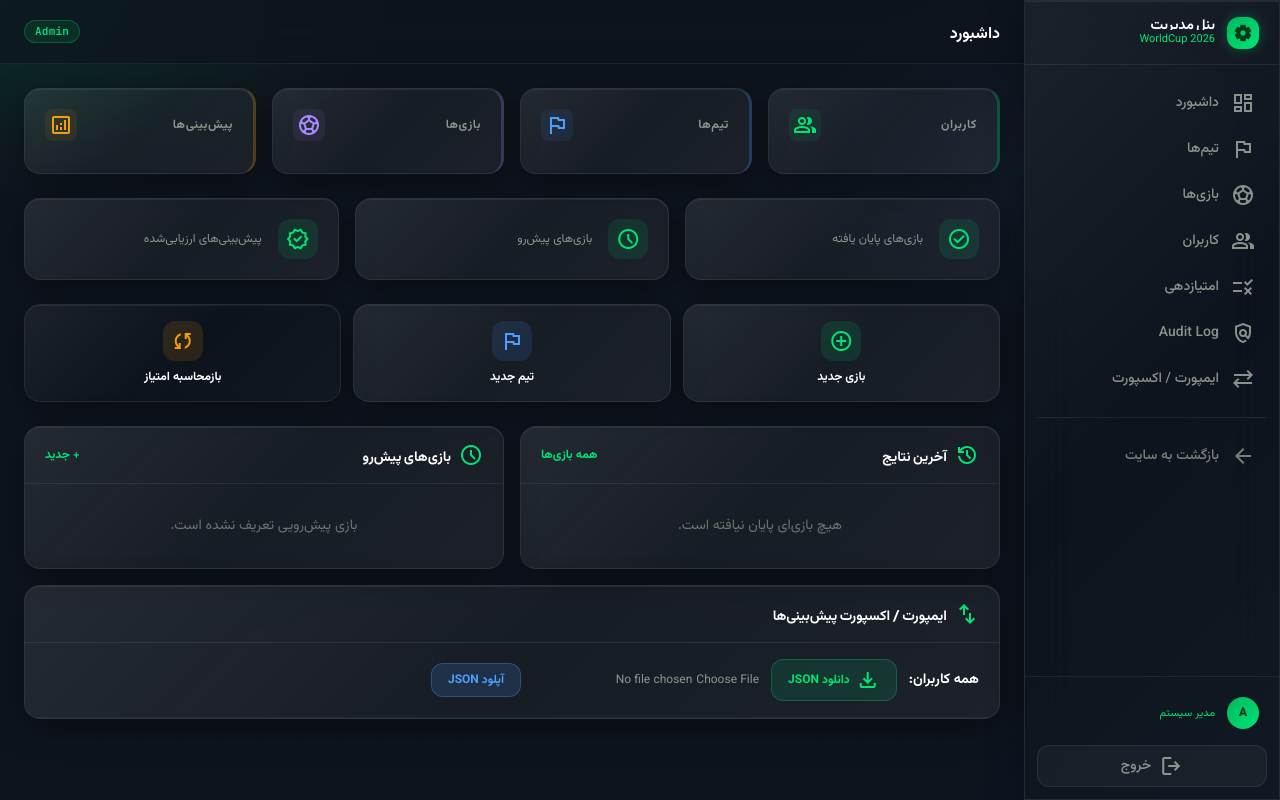
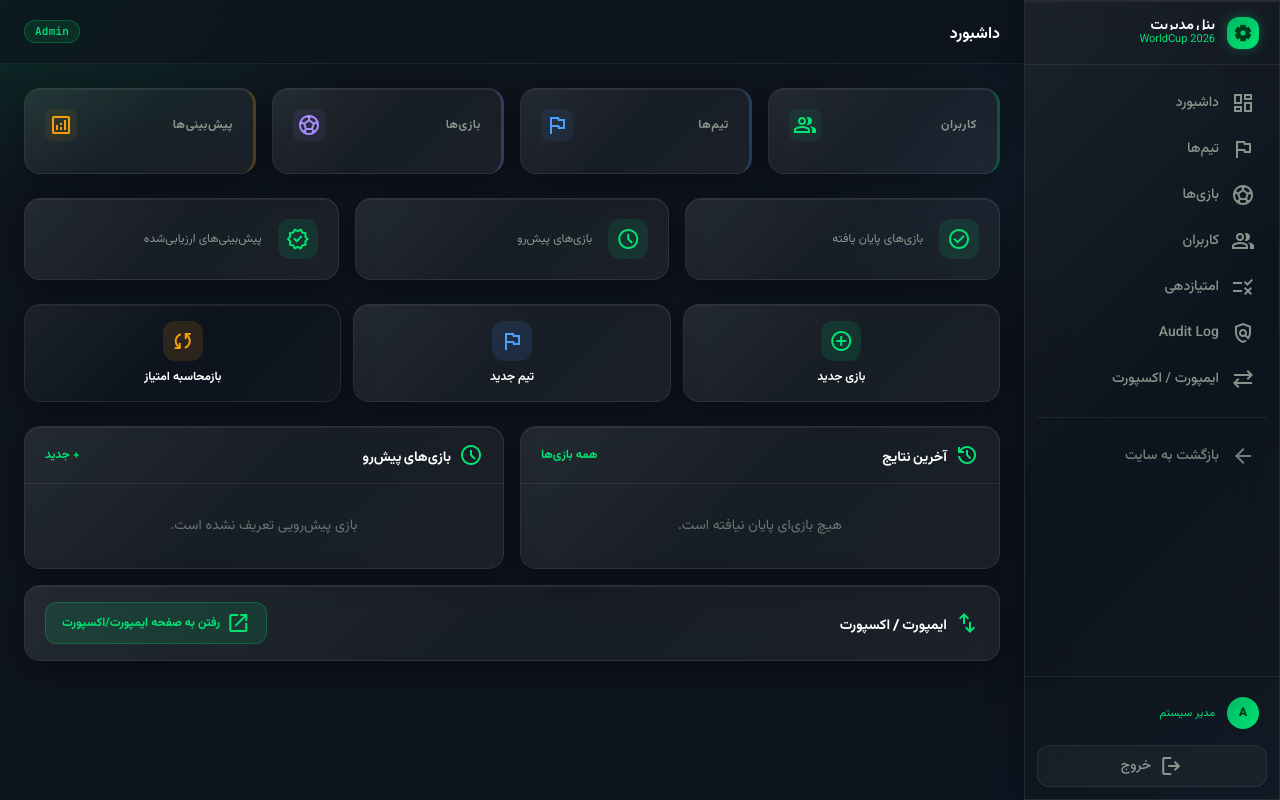
Before and after one commit to Fazelhf/my_project2, a Laravel app: template resources/views/admin/dashboard.blade.php in a window 1280 px wide. Run offline with Laravel 12, Linux system fonts and the light colour scheme; the template is opened without the code that fills it, so the values that code supplies are empty; style sheets or scripts are compiled from the project's sources.

Commit message:
Fix admin dashboard: remove invalid import/export routes
Replace inline import/export widget (which used removed routes) with
a simple link to the dedicated /admin/import-export page from main.
Remove unused $users variable from DashboardController.

Co-Authored-By: Claude Sonnet 4.6 <noreply@anthropic.com>
Claude-Session: https://claude.ai/code/session_019fjiJWTnRiSSxbWTwVUSjB

```diff
--- a/app/Http/Controllers/Admin/DashboardController.php
+++ b/app/Http/Controllers/Admin/DashboardController.php
@@ -49,9 +49,8 @@ class DashboardController extends Controller
             ->take(8)
             ->get();
 
-        $users = User::regular()->orderBy('name')->get();
 
-        return view('admin.dashboard', compact('stats', 'recentGames', 'upcomingGames', 'recentActivity', 'users'));
+        return view('admin.dashboard', compact('stats', 'recentGames', 'upcomingGames', 'recentActivity'));
     }
 
     /**
--- a/resources/views/admin/dashboard.blade.php
+++ b/resources/views/admin/dashboard.blade.php
@@ -174,57 +174,20 @@
 
 </div>
 
-{{-- ── Import / Export ─────────────────────────────────────── --}}
+{{-- ── Import / Export shortcut ─────────────────────────────── --}}
 <div class="liquid-glass rounded-2xl overflow-hidden mt-4">
-    <div class="px-5 py-4" style="border-bottom:1px solid rgba(255,255,255,0.08);">
+    <div class="px-5 py-4 flex items-center justify-between">
         <h3 class="font-bold text-sm font-heading text-white flex items-center gap-2">
             <span class="material-symbols-outlined text-base" style="color:#00e476;">import_export</span>
-            ایمپورت / اکسپورت پیش‌بینی‌ها
+            ایمپورت / اکسپورت
         </h3>
+        <a href="{{ route('admin.import-export') }}"
+           class="px-4 py-2 rounded-xl text-xs font-bold flex items-center gap-1.5"
+           style="background:rgba(0,228,118,0.12);color:#00e476;border:1px solid rgba(0,228,118,0.25);">
+            <span class="material-symbols-outlined text-sm">open_in_new</span>
+            رفتن به صفحه ایمپورت/اکسپورت
+        </a>
     </div>
-
-    @if(session('success'))
-        <div class="mx-5 mt-4 px-4 py-3 rounded-xl text-sm font-bold"
-             style="background:rgba(0,228,118,0.12);border:1px solid rgba(0,228,118,0.3);color:#00e476;">
-            {{ session('success') }}
-        </div>
-    @endif
-
-    <div class="px-5 py-4 flex flex-wrap items-center gap-3" style="border-bottom:1px solid rgba(255,255,255,0.05);">
-        <span class="text-sm text-white font-bold">همه کاربران:</span>
-        <a href="{{ route('admin.export.all') }}"
-           class="px-4 py-2 rounded-xl text-xs font-bold flex items-center gap-1.5 cursor-pointer"
-           style="background:rgba(0,228,118,0.12);color:#00e476;border:1px solid rgba(0,228,118,0.25);">
-            <span class="material-symbols-outlined text-sm">download</span>
-            دانلود JSON
-        </a>
-        <form method="POST" action="{{ route('admin.import.all') }}" enctype="multipart/form-data" class="flex items-center gap-2">
-            @csrf
-            <input type="file" name="file" accept=".json,application/json" required class="text-xs" style="color:rgba(185,203,185,0.7);">
-            <button type="submit" class="px-4 py-2 rounded-xl text-xs font-bold cursor-pointer"
-                    style="background:rgba(77,159,255,0.15);color:#4D9FFF;border:1px solid rgba(77,159,255,0.3);">آپلود JSON</button>
-        </form>
-    </div>
-
-    @foreach($users as $u)
-    <div class="px-5 py-3 flex flex-wrap items-center gap-3"
-         style="border-bottom:1px solid rgba(255,255,255,0.04);"
-         onmouseover="this.style.background='rgba(255,255,255,0.02)'"
-         onmouseout="this.style.background=''">
-        <span class="text-sm text-white flex-1 min-w-0 truncate">{{ $u->name }}</span>
-        <a href="{{ route('admin.export.user', $u) }}"
-           class="px-3 py-1.5 rounded-lg text-xs font-bold flex items-center gap-1 cursor-pointer"
-           style="background:rgba(0,228,118,0.1);color:#00e476;border:1px solid rgba(0,228,118,0.2);">
-            <span class="material-symbols-outlined text-xs">download</span>دانلود
-        </a>
-        <form method="POST" action="{{ route('admin.import.user', $u) }}" enctype="multipart/form-data" class="flex items-center gap-1.5">
-            @csrf
-            <input type="file" name="file" accept=".json,application/json" required class="text-xs" style="color:rgba(185,203,185,0.6);">
-            <button type="submit" class="px-3 py-1.5 rounded-lg text-xs font-bold cursor-pointer"
-                    style="background:rgba(77,159,255,0.1);color:#4D9FFF;border:1px solid rgba(77,159,255,0.2);">آپلود</button>
-        </form>
-    </div>
-    @endforeach
 </div>
 
 @endsection
```
